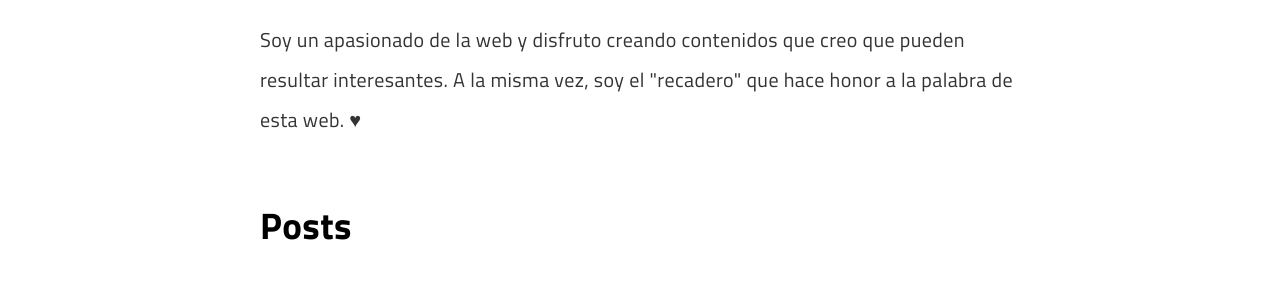
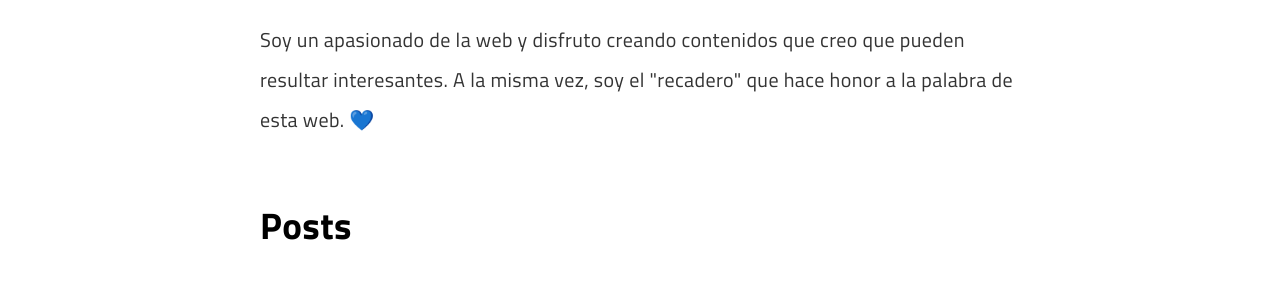
Before and after one commit to Prodsan/cosario, a Jekyll site: the page built from _authors/map-layout-author-name-pablo-display_name-pablo-rodríguez.md, in a window 1280 px wide and 1093 px high. Shown: the part 440-740 px from the top of the window. Built offline with Jekyll 4.4.1, drawn with Linux system fonts in a browser that asks for light colours; a script that is not in the unit is left out.

Commit message:
Deshabilitar comentarios hecho

```diff
--- a/_authors/map-layout-author-name-pablo-display_name-pablo-rodríguez.md
+++ b/_authors/map-layout-author-name-pablo-display_name-pablo-rodríguez.md
@@ -7,7 +7,7 @@
   Soy un apasionado de la web y disfruto creando contenidos que creo que pueden
   resultar interesantes.
 
-  A la misma vez, soy el "recadero" que hace honor a la palabra de esta web. ♥
+  A la misma vez, soy el "recadero" que hace honor a la palabra de esta web. 💙
 github_username: Prodsan
 instagram_username: pablor.98
 ---
--- a/_layouts/post.html
+++ b/_layouts/post.html
@@ -79,7 +79,7 @@
         {% include subscription.html %}
         {% include share.html %}
         {% include author.html %}
-        {% include comments.html %}
+        <!-- {% include comments.html %} -->
         {% include footer.html %}
 
         {% assign author = site.authors | where: "name", post.author | first %}
```
